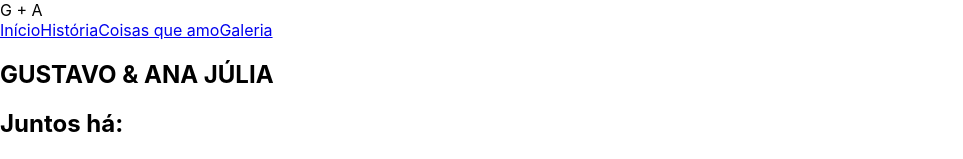
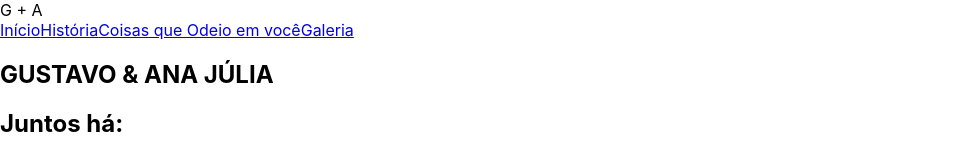
Before and after one commit to Coelho753/nossofront, a React (Create React App) app: page / in a window 1280 px wide. Shown: the top 159 px of the page, without its empty margins (0-963 px from the left). Built offline with nearby package versions, Linux system fonts and the light colour scheme; the HTML template or start-up script is replaced by a standard one.

Commit message:
Atualizar o Navbar.jsx

```diff
--- a/src/components/Navbar.jsx
+++ b/src/components/Navbar.jsx
@@ -7,7 +7,7 @@ export default function Navbar(){
       <div className="menu">
         <a href="#timer" className="navlink">Início</a>
         <a href="#historia" className="navlink">História</a>
-        <a href="#amo" className="navlink">Coisas que amo</a>
+        <a href="#amo" className="navlink">Coisas que Odeio em você</a>
         <a href="#galeria" className="navlink">Galeria</a>
       </div>
     </nav>
```
